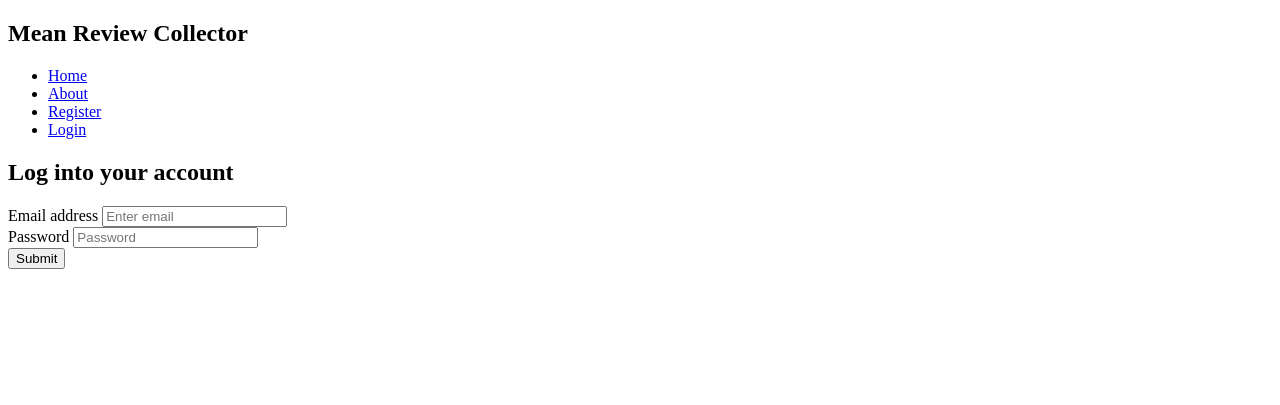
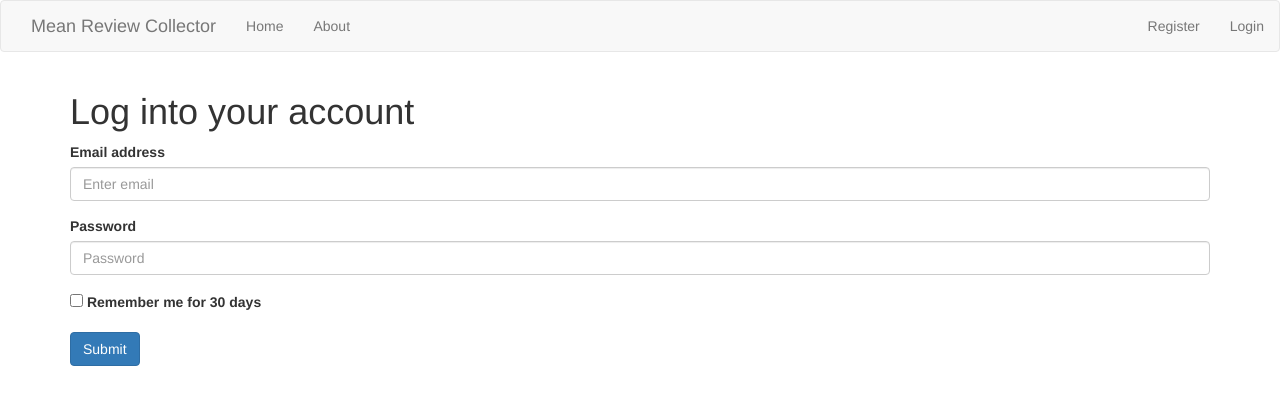
Before and after one commit to Neo-Hao/mean-review-collector, a Flask app: page /login in a window 1280 px wide. Shown: the top 405 px of the page. Run offline with Flask 2, Linux system fonts and the light colour scheme; some libraries are stand-ins or nearby versions.

Commit message:
update templates

```diff
--- a/templates/404.html
+++ b/templates/404.html
@@ -1,9 +1,13 @@
 {% extends 'base.html' %}
 
 {% block header %}
+<div class="container">
   <h1>{% block title %}Error{% endblock %}</h1>
+</div>
 {% endblock %}
 
 {% block content %}
-  <p>The page you are looking for does not exist.</p>
+<div class="container">
+  <p class="lead">The page you are looking for does not exist.</p>
+</div>
 {% endblock %}
--- a/templates/about.html
+++ b/templates/about.html
@@ -1,9 +1,13 @@
 {% extends 'base.html' %}
 
 {% block header %}
+<div class="container">
   <h1>{% block title %}About us{% endblock %}</h1>
+</div>
 {% endblock %}
 
 {% block content %}
-  <p>We collect mean reviews.</p>
+<div class="container">
+  <p class="lead">We collect mean reviews.</p>
+</div>
 {% endblock %}
--- a/templates/base.html
+++ b/templates/base.html
@@ -1,12 +1,24 @@
 <!doctype html>
-<nav>
-  <h1>Mean Review Collector</h1>
-  <ul>
-    <li><a href="{{ url_for('home') }}">Home</a></li>
-    <li><a href="{{ url_for('about') }}">About</a></li>
-    <li><a href="{{ url_for('register') }}">Register</a></li>
-    <li><a href="{{ url_for('login') }}">Login</a></li>
-  </ul>
+<title>{% block title %}{% endblock %} - Mean Review Collector</title>
+<!-- Latest compiled and minified CSS -->
+<link rel="stylesheet" href="https://stackpath.bootstrapcdn.com/bootstrap/3.4.1/css/bootstrap.min.css"
+    integrity="sha384-HSMxcRTRxnN+Bdg0JdbxYKrThecOKuH5zCYotlSAcp1+c8xmyTe9GYg1l9a69psu"
+    crossorigin="anonymous">
+
+<nav class="navbar navbar-default">
+  <div class="navbar-collapse collapse">
+    <div class="navbar-header">
+      <a class="navbar-brand" href="#">Mean Review Collector</a>
+    </div>
+    <ul class="nav navbar-nav navbar-left">
+      <li><a href="{{ url_for('home') }}">Home</a></li>
+      <li><a href="{{ url_for('about') }}">About</a></li>
+    </ul>
+    <ul class="nav navbar-nav navbar-right">
+      <li><a href="{{ url_for('register') }}">Register</a></li>
+      <li><a href="{{ url_for('login') }}">Login</a></li>
+    </ul>
+  </div>
 </nav>
 <section class="content">
   <header>
--- a/templates/login.html
+++ b/templates/login.html
@@ -1,19 +1,27 @@
 {% extends 'base.html' %}
 
 {% block header %}
+<div class="container">
   <h1>{% block title %}Log into your account{% endblock %}</h1>
+</div>
 {% endblock %}
 
 {% block content %}
-<form>
-  <div>
-    <label>Email address</label>
-    <input type="email" id="inputEmail1" placeholder="Enter email">
-  </div>
-  <div>
-    <label>Password</label>
-    <input type="password" id="inputPassword1" placeholder="Password">
-  </div>
-  <button type="submit">Submit</button>
-</form>
+<div class="container">
+  <form>
+    <div class="form-group">
+      <label for="inputEmail1">Email address</label>
+      <input type="email" class="form-control" id="inputEmail1" aria-describedby="emailHelp" placeholder="Enter email">
+    </div>
+    <div class="form-group">
+      <label for="exampleInputPassword1">Password</label>
+      <input type="password" class="form-control" id="exampleInputPassword1" placeholder="Password">
+    </div>
+    <div class="form-group form-check">
+      <input type="checkbox" class="form-check-input" id="exampleCheck1">
+      <label class="form-check-label" for="exampleCheck1">Remember me for 30 days</label>
+    </div>
+    <button type="submit" class="btn btn-primary">Submit</button>
+  </form>
+</div>
 {% endblock %}
```
Also changed, not shown: templates/home.html (+10 -7 lines), templates/register.html (+17 -11 lines).
